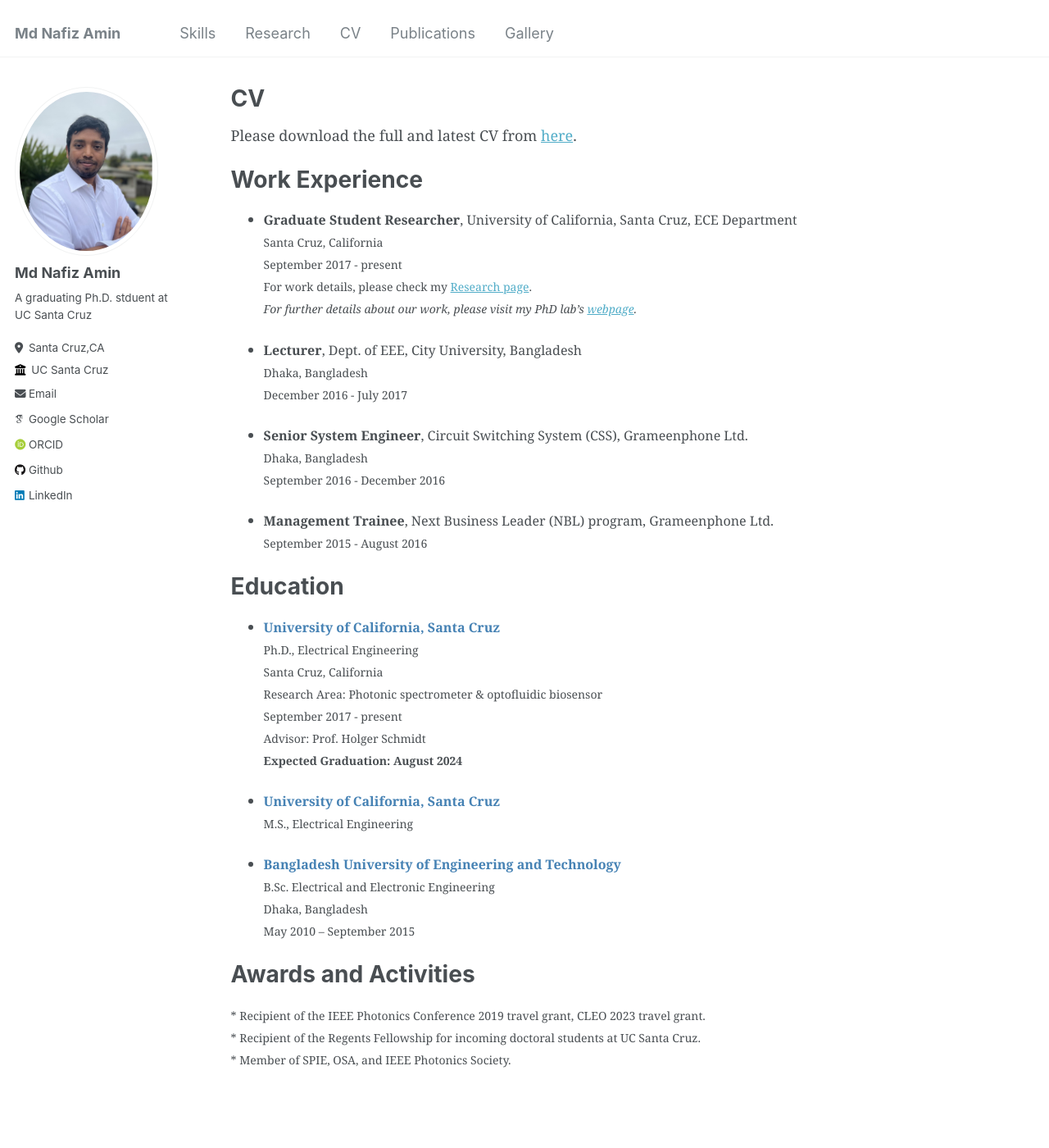
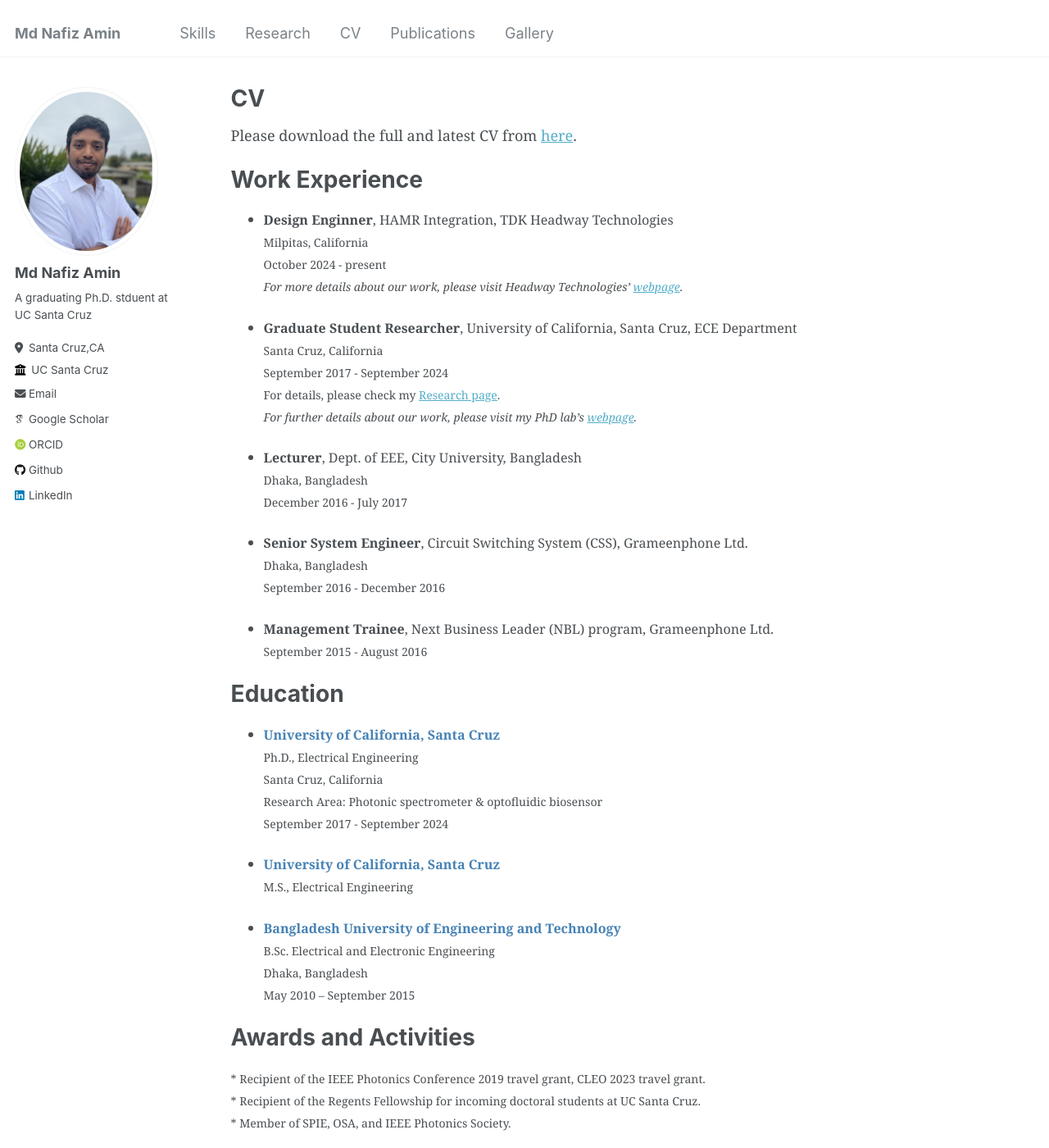
Before and after one commit to nafizamin/nafizamin.github.io, a Jekyll site: the page built from _pages/cv.md, in a window 1280 px wide and 1400 px high. Shown: the whole window at 82% size. Built offline with Jekyll 4.4.1, drawn with Linux system fonts in a browser that asks for light colours; some web fonts are replaced.

Commit message:
updated cv text 01_05_2025
updated the work details in cv page. cv pdf still needs to be updated

```diff
--- a/_pages/cv.md
+++ b/_pages/cv.md
@@ -19,10 +19,16 @@ Please download the full and latest CV from [here](/files/CV_master.pdf).
 Work Experience
 ======
 
+
+- <span style="font-size: 16px;">**Design Enginner**, HAMR Integration, TDK Headway Technologies</span>
+  <span style="font-size: 14px;">Milpitas, California</span>
+  <span style="font-size: 14px;">October 2024 - present</span>
+  <span style="font-size: 14px;">*For more details about our work, please visit Headway Technologies' [webpage](https://www.tdk.com/en/featured_stories/entry_025.html).*</span>
+
 - <span style="font-size: 16px;">**Graduate Student Researcher**, University of California, Santa Cruz, ECE Department</span>
   <span style="font-size: 14px;">Santa Cruz, California</span>
-  <span style="font-size: 14px;">September 2017 - present</span>
-  <span style="font-size: 14px;">For work details, please check my [Research page](research.md).</span>
+  <span style="font-size: 14px;">September 2017 - September 2024</span>
+  <span style="font-size: 14px;">For details, please check my [Research page](research.md).</span>
   <span style="font-size: 14px;">*For further details about our work, please visit my PhD lab's [webpage](https://photon.soe.ucsc.edu).*</span>
 
 - <span style="font-size: 16px;">**Lecturer**, Dept. of EEE, City University, Bangladesh</span>
@@ -41,14 +47,11 @@ Work Experience
 Education
 ======
 
-- <span style="color: SteelBlue; font-size: 16px;">**University of California, Santa Cruz**</span>
-  <br>
+- <span style="color: SteelBlue; font-size: 16px;">**University of California, Santa Cruz**</span><br>
   <span style="font-size: 14px;">Ph.D., Electrical Engineering</span><br>
   <span style="font-size: 14px;">Santa Cruz, California</span><br>
   <span style="font-size: 14px;">Research Area: Photonic spectrometer & optofluidic biosensor</span><br>
-  <span style="font-size: 14px;">September 2017 - present</span><br>
-  <span style="font-size: 14px;">Advisor: Prof. Holger Schmidt</span><br>
-  <span style="font-size: 14px;">**Expected Graduation: August 2024**</span><br>
+  <span style="font-size: 14px;">September 2017 - September 2024</span><br>
 
 - <span style="color: SteelBlue; font-size: 16px;">**University of California, Santa Cruz**</span>
   <br>
```
Also changed, not shown: _pages/about.md (+1 -1 lines), 1 other file.
